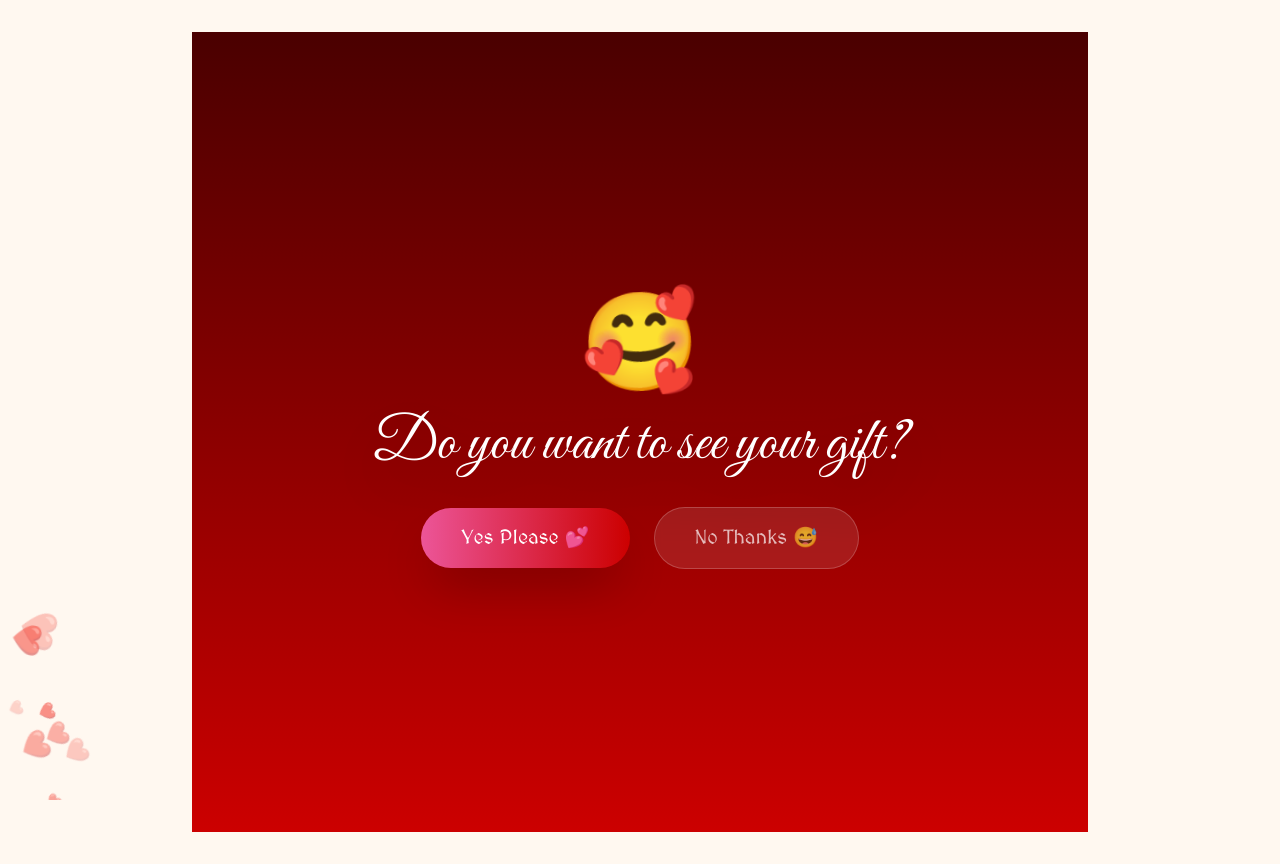
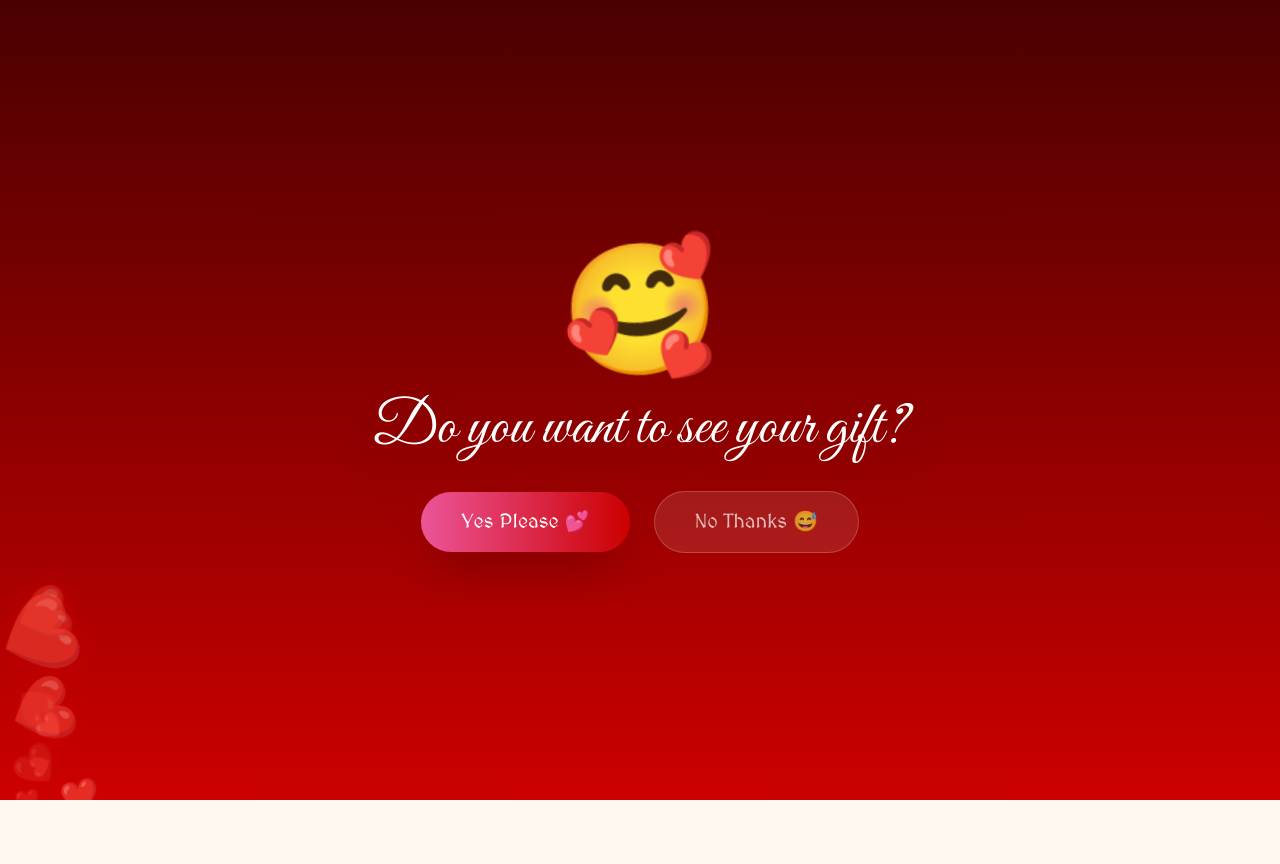
Before and after one commit to BL3Z0/iLoveYou_Prototype, a Next.js app in the folder letters-for-my-love/: page / in a window 1280 px wide. After the commit the page ends 800 px from the top, so only its background shows below. Built offline with nearby package versions, Linux system fonts and the light colour scheme; a web font is replaced by a local one.

Commit message:
Enhance WelcomePage with more floating hearts and animations
Increased the number of floating hearts from 30 to 50 and adjusted their properties for better animation. Enhanced button interactions and animations for a more engaging user experience.

```diff
--- a/letters-for-my-love/components/WelcomePage.js
+++ b/letters-for-my-love/components/WelcomePage.js
@@ -1,6 +1,5 @@
 import { motion, AnimatePresence } from 'framer-motion';
 import { useState, useEffect } from 'react';
-import GlassFrame from './GlassFrame';
 
 export default function WelcomePage({ onMusicChoice, onBegin, isMusicEnabled }) {
   const [showQuestion, setShowQuestion] = useState(true);
@@ -12,7 +11,6 @@ export default function WelcomePage({ onMusicChoice, onBegin, isMusicEnabled })
   const [isMobile, setIsMobile] = useState(false);
   const [floatingHearts, setFloatingHearts] = useState([]);
 
-  // Check if mobile
   useEffect(() => {
     const checkMobile = () => {
       setIsMobile(window.innerWidth < 768);
@@ -22,17 +20,18 @@ export default function WelcomePage({ onMusicChoice, onBegin, isMusicEnabled })
     return () => window.removeEventListener('resize', checkMobile);
   }, []);
 
-  // Generate floating hearts
+  // Generate floating hearts - MORE HEARTS!
   useEffect(() => {
     const hearts = [];
-    for (let i = 0; i < 30; i++) {
+    for (let i = 0; i < 50; i++) {
       hearts.push({
         id: i,
         x: Math.random() * 100,
         delay: Math.random() * 5,
-        duration: Math.random() * 8 + 6,
-        size: Math.random() * 30 + 20,
-        opacity: Math.random() * 0.4 + 0.2,
+        duration: Math.random() * 10 + 6,
+        size: Math.random() * 40 + 20,
+        opacity: Math.random() * 0.5 + 0.2,
+        rotation: Math.random() * 360,
       });
     }
     setFloatingHearts(hearts);
@@ -40,8 +39,8 @@ export default function WelcomePage({ onMusicChoice, onBegin, isMusicEnabled })
 
   const handleNoHover = () => {
     if (!isMobile) {
-      const newX = (Math.random() - 0.5) * 200;
-      const newY = (Math.random() - 0.5) * 200;
+      const newX = (Math.random() - 0.5) * 250;
+      const newY = (Math.random() - 0.5) * 250;
       setNoButtonPosition({ x: newX, y: newY });
       setYesButtonSize(prev => prev + 0.2);
       setYesClicks(prev => prev + 1);
@@ -67,7 +66,7 @@ export default function WelcomePage({ onMusicChoice, onBegin, isMusicEnabled })
     onBegin();
   };
 
-  // Floating Hearts Animation Component
+  // Floating Hearts Component - MORE HEARTS!
   const FloatingHearts = () => (
     <div className="fixed inset-0 pointer-events-none overflow-hidden z-0">
       {floatingHearts.map((heart) => (
@@ -79,12 +78,13 @@ export default function WelcomePage({ onMusicChoice, onBegin, isMusicEnabled })
             y: '110vh',
             scale: 0,
             opacity: heart.opacity,
+            rotate: heart.rotation,
           }}
           animate={{
             y: '-10vh',
-            scale: [0, 1, 0.8, 0.6],
-            opacity: [heart.opacity, heart.opacity, heart.opacity * 0.5, 0],
-            rotate: [0, 360],
+            scale: [0, 1.2, 1, 0.8, 0.6],
+            opacity: [heart.opacity, heart.opacity, heart.opacity * 0.7, heart.opacity * 0.3, 0],
+            rotate: [heart.rotation, heart.rotation + 180, heart.rotation + 360],
           }}
           transition={{
             duration: heart.duration,
@@ -94,6 +94,7 @@ export default function WelcomePage({ onMusicChoice, onBegin, isMusicEnabled })
           }}
           style={{
             fontSize: `${heart.size}px`,
+            textShadow: '0 0 20px rgba(255,0,0,0.3)',
           }}
         >
           ❤️
@@ -105,7 +106,7 @@ export default function WelcomePage({ onMusicChoice, onBegin, isMusicEnabled })
   // Question Screen
   if (showQuestion) {
     return (
-      <div className="min-h-screen bg-gradient-to-b from-dark-red via-deep-red to-shiny-red flex items-center justify-center px-4 relative overflow-hidden">
+      <div className="fixed inset-0 bg-gradient-to-b from-dark-red via-deep-red to-shiny-red flex items-center justify-center px-4 overflow-hidden">
         <FloatingHearts />
 
         <motion.div
@@ -117,15 +118,15 @@ export default function WelcomePage({ onMusicChoice, onBegin, isMusicEnabled })
           {/* Cartoon Character */}
           <motion.div
             animate={{
-              y: [0, -20, 0],
-              rotate: [0, 5, -5, 0],
+              y: [0, -25, 0],
+              rotate: [0, 8, -8, 0],
             }}
             transition={{
               duration: 3,
               repeat: Infinity,
               ease: "easeInOut",
             }}
-            className="text-8xl mb-6"
+            className="text-9xl mb-6"
           >
             🥰
           </motion.div>
@@ -135,7 +136,7 @@ export default function WelcomePage({ onMusicChoice, onBegin, isMusicEnabled })
           </h1>
 
           <div className="flex flex-col sm:flex-row gap-6 justify-center items-center relative">
-            {/* Yes Button */}
+            {/* Yes Button - Grows bigger */}
             <motion.button
               onClick={handleYesClick}
               className="px-10 py-4 bg-gradient-to-r from-rose-pink to-shiny-red text-white rounded-full font-medieval text-xl shadow-2xl hover:shadow-rose-glow transition-all duration-300"
@@ -178,7 +179,7 @@ export default function WelcomePage({ onMusicChoice, onBegin, isMusicEnabled })
   // Gift Reveal Screen
   if (showGiftReveal) {
     return (
-      <div className="min-h-screen bg-gradient-to-b from-dark-red via-deep-red to-shiny-red flex items-center justify-center px-4 relative overflow-hidden">
+      <div className="fixed inset-0 bg-gradient-to-b from-dark-red via-deep-red to-shiny-red flex items-center justify-center px-4 overflow-hidden">
         <FloatingHearts />
 
         <motion.div
@@ -206,7 +207,7 @@ export default function WelcomePage({ onMusicChoice, onBegin, isMusicEnabled })
             initial={{ y: 50, opacity: 0 }}
             animate={{ y: 0, opacity: 1 }}
             transition={{ delay: 0.5 }}
-            className="text-8xl mt-8"
+            className="text-9xl mt-8"
           >
             💐
           </motion.div>
@@ -218,7 +219,7 @@ export default function WelcomePage({ onMusicChoice, onBegin, isMusicEnabled })
   // Music Prompt Screen
   if (showMusicPrompt) {
     return (
-      <div className="min-h-screen bg-gradient-to-b from-dark-red via-deep-red to-shiny-red flex items-center justify-center px-4 relative overflow-hidden">
+      <div className="fixed inset-0 bg-gradient-to-b from-dark-red via-deep-red to-shiny-red flex items-center justify-center px-4 overflow-hidden">
         <FloatingHearts />
 
         <motion.div
@@ -255,4 +256,4 @@ export default function WelcomePage({ onMusicChoice, onBegin, isMusicEnabled })
   }
 
   return null;
-}
+    }
```
